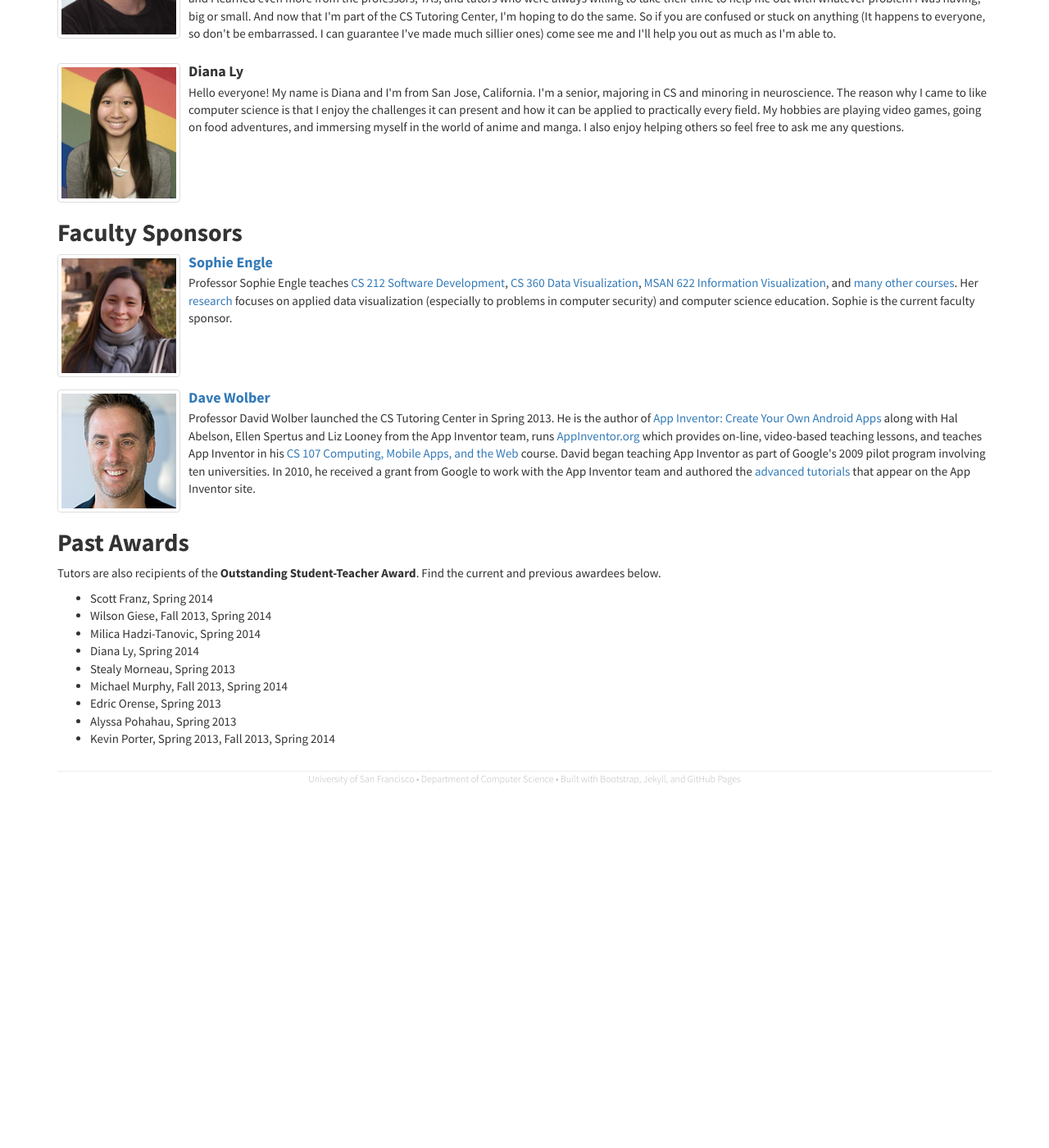
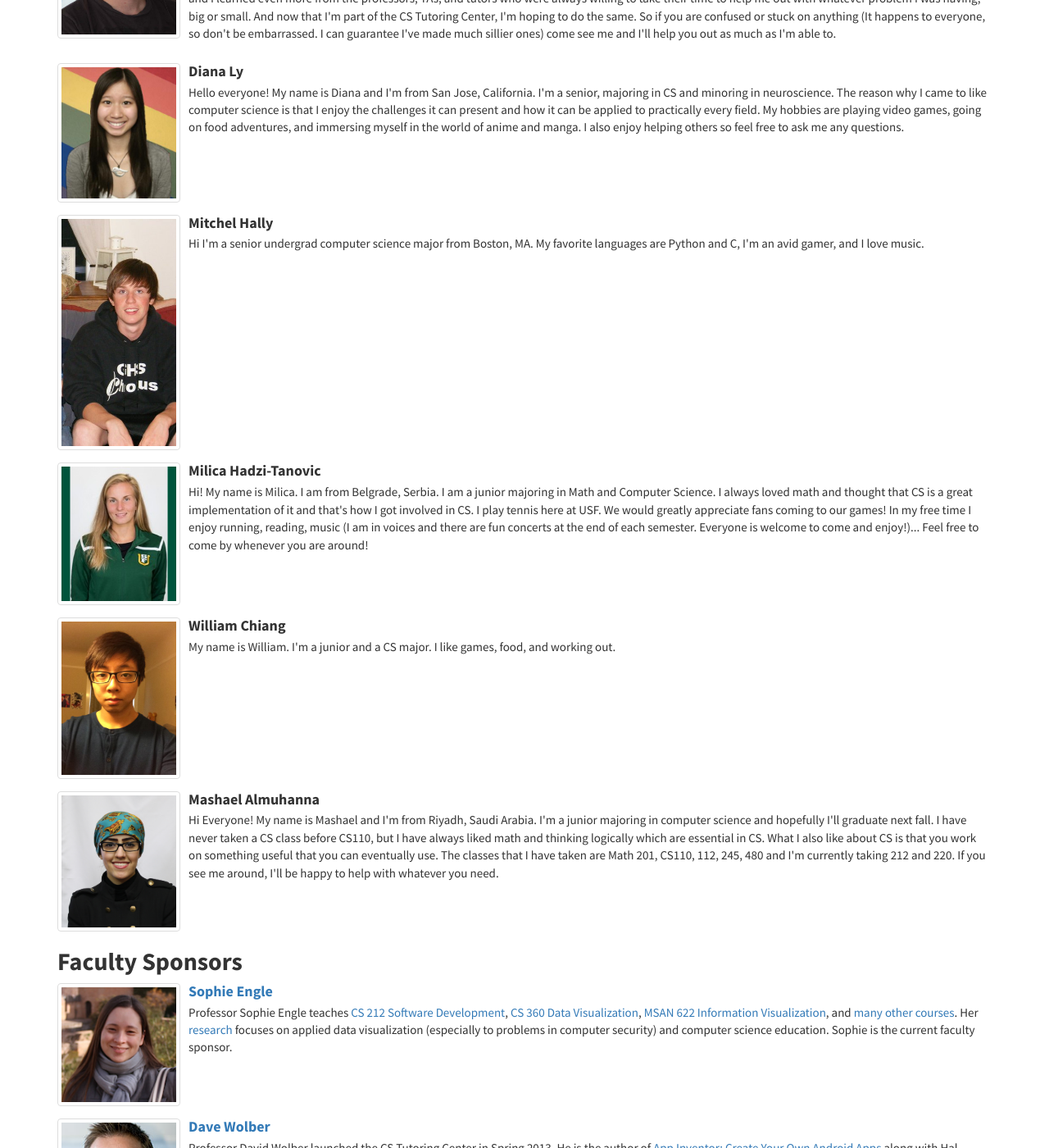
Before and after one commit to CSTutors/CSTutors.github.io, a Jekyll site: the page built from tutors/index.html, in a window 1280 px wide and 1400 px high, scrolled down 416 px. Shown: the whole window at 82% size. Built offline with Jekyll 4.4.1, drawn with Linux system fonts in a browser that asks for light colours; nearby versions of some CDN libraries; before the commit the page ends 1384 px from its top, so only the background shows below that.

Commit message:
Updated current tutors.

```diff
--- a/tutors/index.html
+++ b/tutors/index.html
@@ -30,6 +30,56 @@ lead: 'Meet the current and past tutors below, as well as the faculty sponsors.
 
 	    <p>
 	Hello everyone! My name is Diana and I'm from San Jose, California. I'm a senior, majoring in CS and minoring in neuroscience. The reason why I came to like computer science is that I enjoy the challenges it can present and how it can be applied to practically every field. My hobbies are playing video games, going on food adventures, and immersing myself in the world of anime and manga. I also enjoy helping others so feel free to ask me any questions. </p>
+        </div>
+    </li>
+
+       <li class="media">
+        <a class="pull-left" href="#">
+            <img class="media-object img-thumbnail" width="150" src="{{ site.url }}/img/hally.jpg">
+        </a>
+
+        <div class="media-body">
+            <h4 class="media-heading">Mitchel Hally</h4>
+
+            <p>Hi I'm a senior undergrad computer science major from Boston, MA. My favorite languages are Python and C, I'm an avid gamer, and I love music.</p>
+        </div>
+    </li>
+
+    <li class="media">
+        <a class="pull-left" href="#">
+            <img class="media-object img-thumbnail" width="150" src="{{ site.url }}/img/hadzi-tanovic1.jpg">
+        </a>
+
+        <div class="media-body">
+            <h4 class="media-heading">Milica Hadzi-Tanovic</h4>
+
+        <p>
+    Hi! My name is Milica. I am from Belgrade, Serbia. I am a junior majoring in Math and Computer Science. I always loved math and thought that CS is a great implementation of it and that's how I got involved in CS. I play tennis here at USF. We would greatly appreciate fans coming to our games! In my free time I enjoy running, reading, music (I am in voices and there are fun concerts at the end of each semester. Everyone is welcome to come and enjoy!)... Feel free to come by whenever you are around!</p>
+        </div>
+    </li>
+
+    <li class="media">
+        <a class="pull-left" href="#">
+            <img class="media-object img-thumbnail" width="150" src="{{ site.url }}/img/chiang.jpg">
+        </a>
+
+        <div class="media-body">
+            <h4 class="media-heading">William Chiang</h4>
+
+            <p>My name is William. I'm a junior and a CS major. I like games, food, and working out.</p>
+        </div>
+    </li>
+
+    <li class="media">
+        <a class="pull-left" href="#">
+            <img class="media-object img-thumbnail" width="150" src="{{ site.url }}/img/almuhanna.jpg">
+        </a>
+
+        <div class="media-body">
+            <h4 class="media-heading">Mashael Almuhanna</h4>
+
+        <p>
+    Hi Everyone! My name is Mashael and I'm from Riyadh, Saudi Arabia. I'm a junior majoring in computer science and hopefully I'll graduate next fall. I have never taken a CS class before CS110, but I have always liked math and thinking logically which are essential in CS. What I also like about CS is that you work on something useful that you can eventually use. The classes that I have taken are Math 201, CS110, 112, 245, 480 and I'm currently taking 212 and 220. If you see me around, I'll be happy to help with whatever you need.  </p>
         </div>
     </li>
 
```
Also changed, not shown: img/almuhanna.jpg (added), img/chiang.jpg (added), img/hadzi-tanovic1.jpg (added), img/hally.jpg (added).
